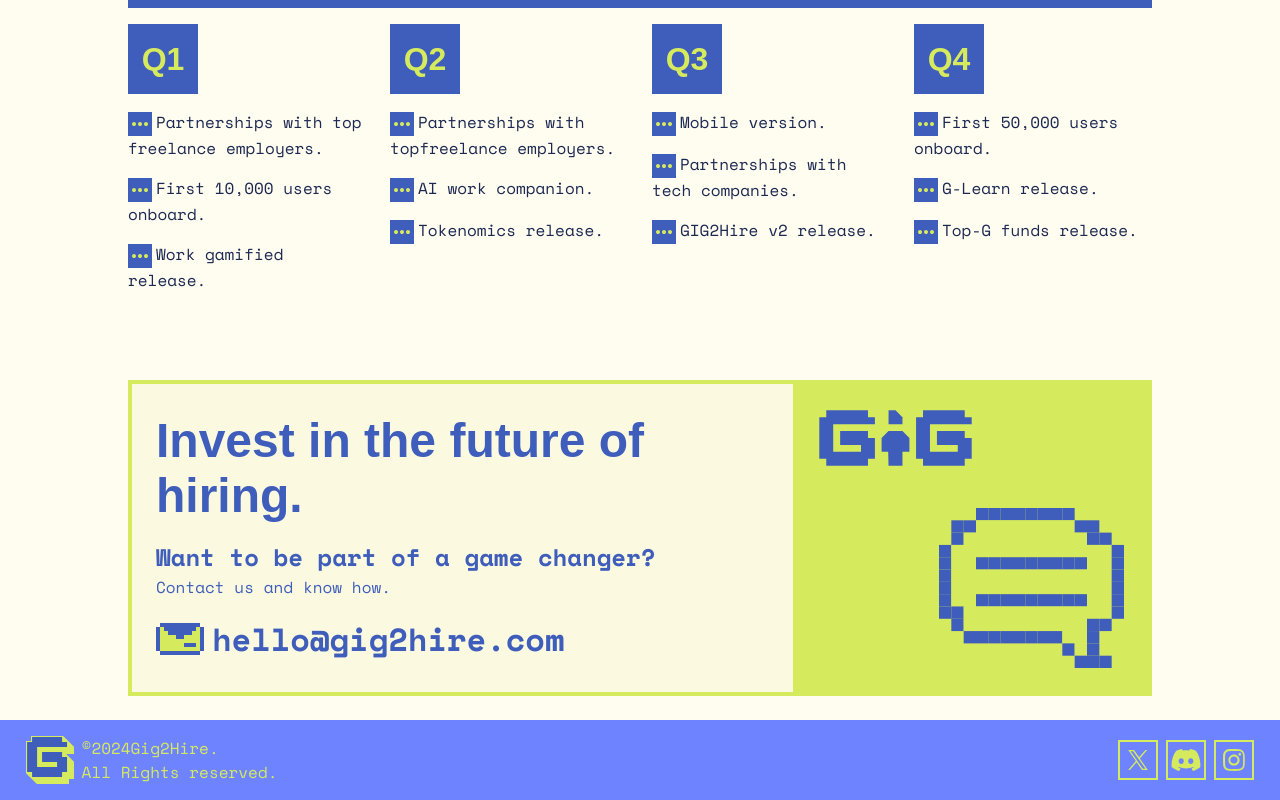
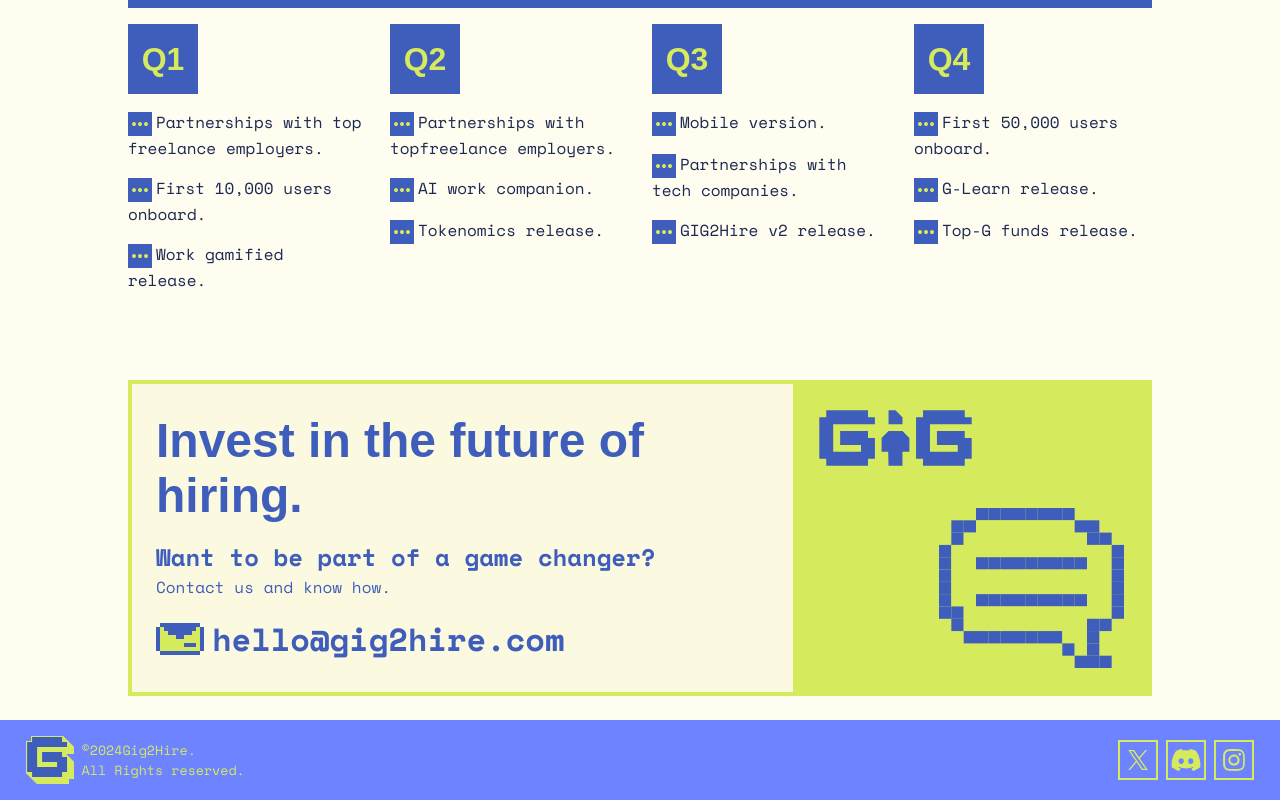
Before and after one commit to GiG2Hire/gig-landing, a plain HTML site: page index.html in a window 1280 px wide. Shown: the part 3130-3930 px from the top of the page. Drawn offline with nearby package versions, Linux system fonts and the light colour scheme; a web font is replaced by a local one.

Commit message:
Footer text size

```diff
--- a/index.html
+++ b/index.html
@@ -449,7 +449,7 @@
         <footer itemscope itemtype="http://schema.org/WPFooter">
             <div class="logofooter" itemprop="publisher" itemscope itemtype="http://schema.org/Organization">
                 <img src="assets/gig_logo.svg" alt="GiG 2 Hire Logo" style="height: 48px;" itemprop="logo">
-                <p>©<span>2024</span><span>Gig2Hire</span>.<br>All Rights reserved.</p>
+                <small>©2024Gig2Hire.<br>All Rights reserved.</small>
             </div>
             <div class="socials">
                 <a href="https://twitter.com/gig2hire" itemprop="sameAs">
```
